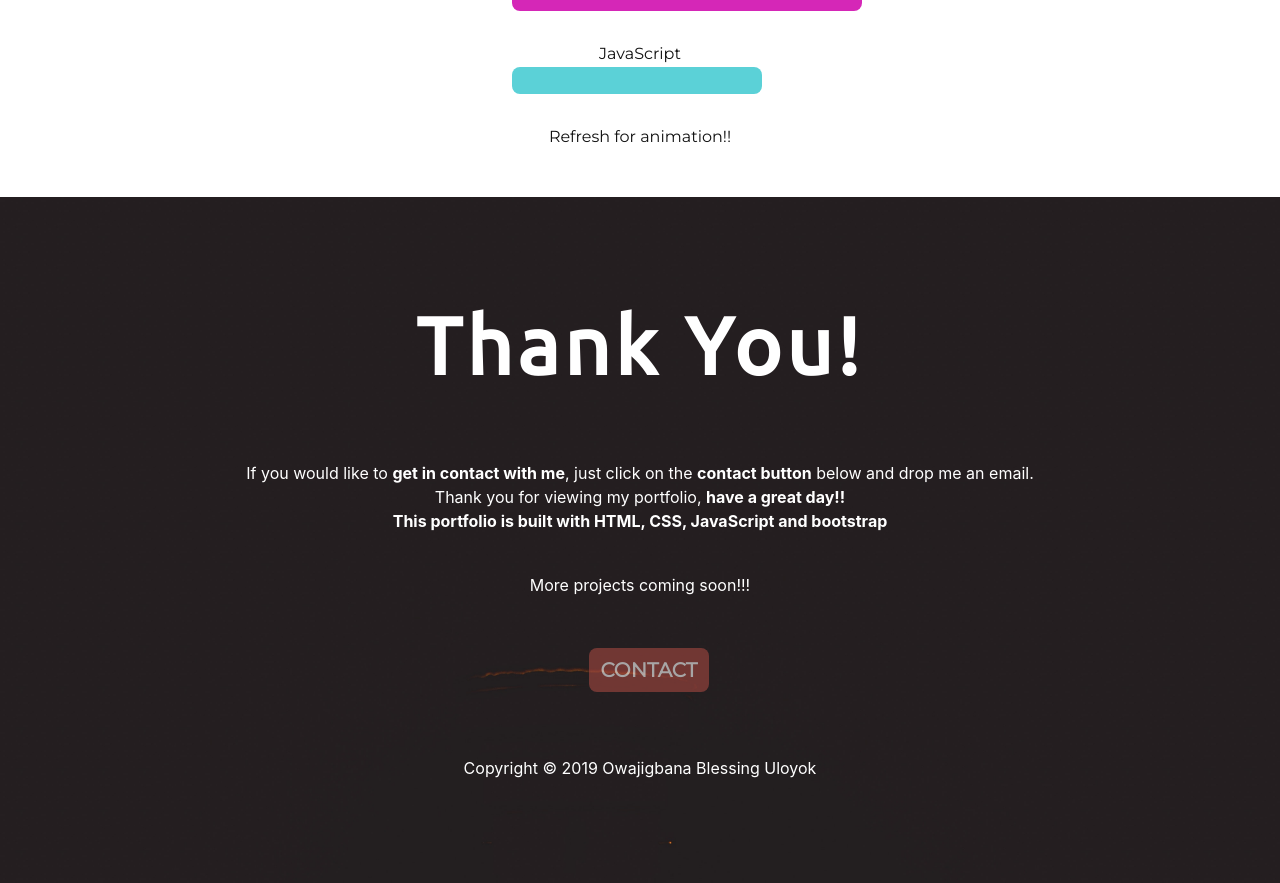
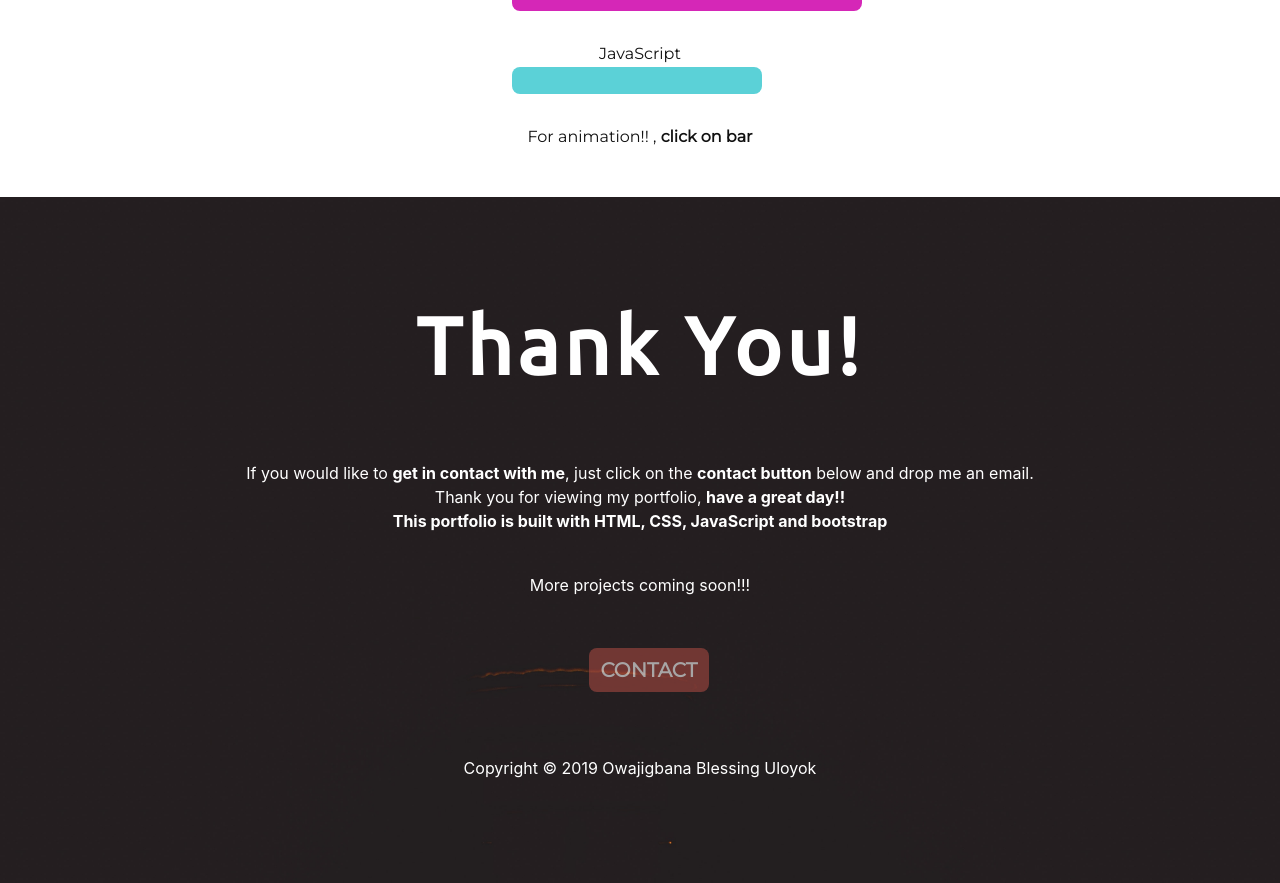
Before and after one commit to Owajigbana/cv, a plain HTML site: page index.html in a window 1280 px wide. Shown: the part 1400-2283 px from the top of the page. Drawn offline with nearby package versions, Linux system fonts and the light colour scheme.

Commit message:
Update index.html

```diff
--- a/index.html
+++ b/index.html
@@ -67,7 +67,7 @@
     <div class="skills">
       <p class="progressbar4"></p>
     </div>
-    <p class="skilltext">Refresh for animation!!</p>
+    <p class="skilltext">For animation!! , <strong>click on bar</strong> </p>
   </div>
 
   <!-- the contact section -->
```
